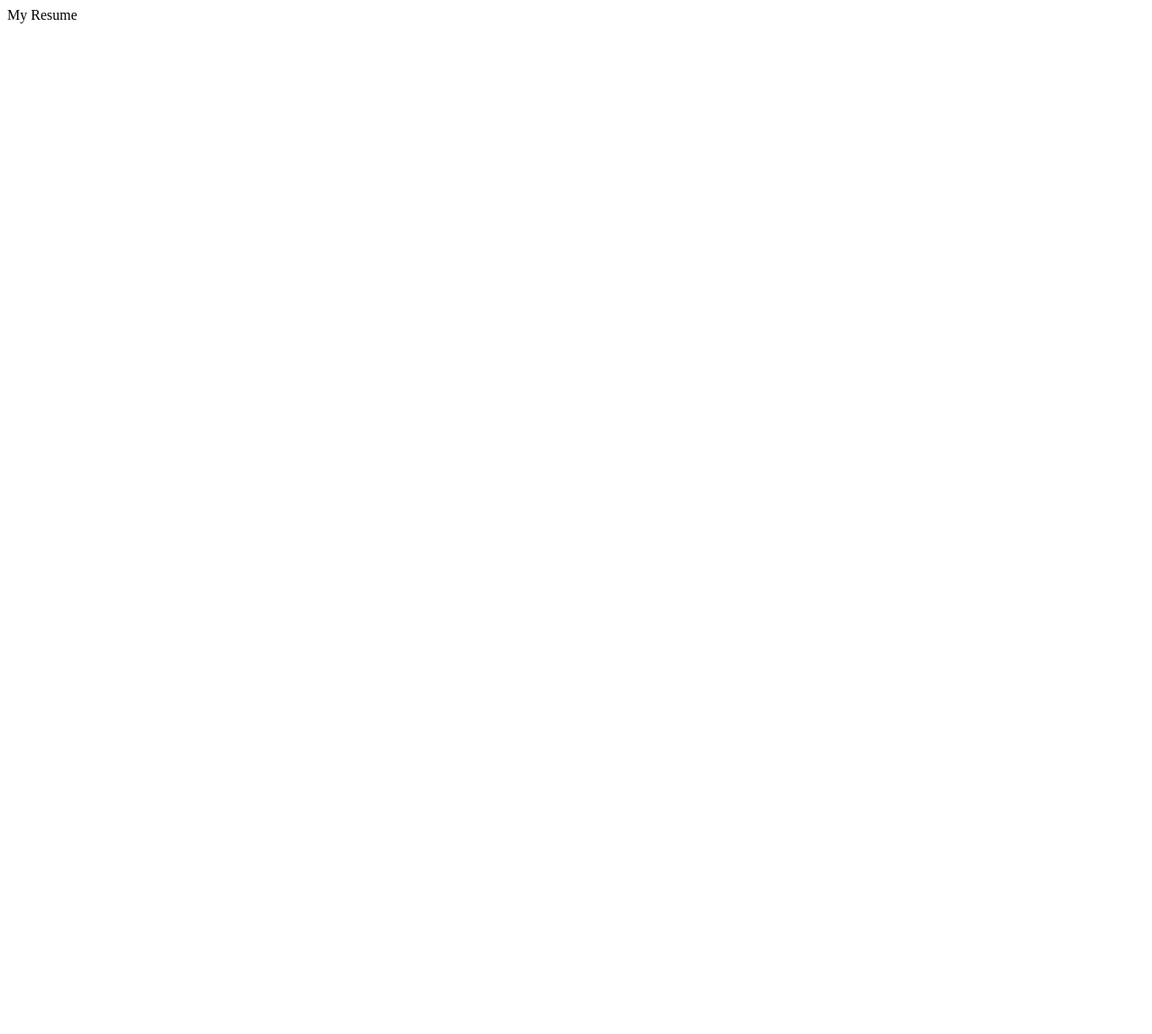
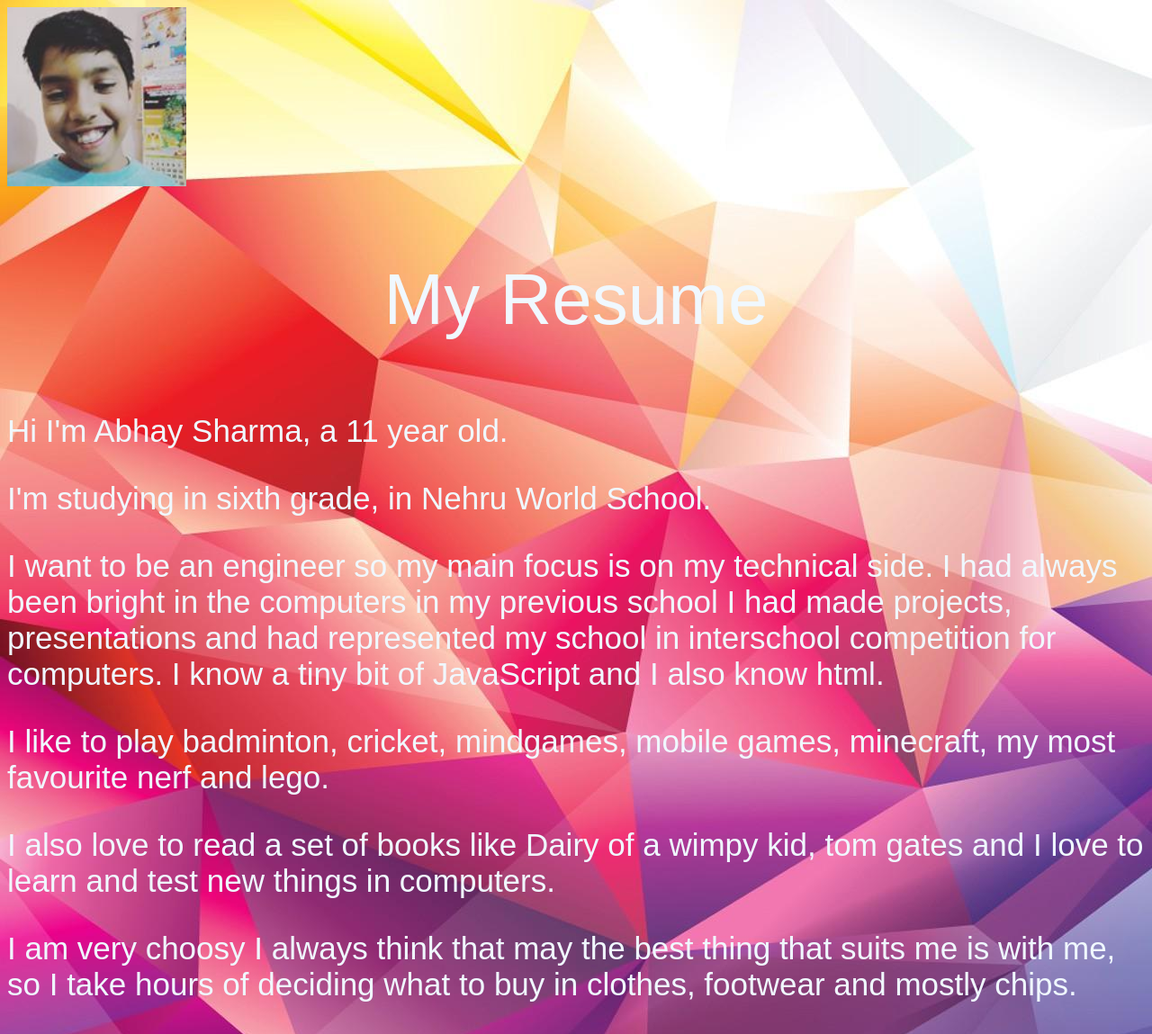
Before and after one commit to Iam-Abhay/Iam-Abhay.GitHub.io, a plain HTML site: page index.html in a window 1280 px wide. Shown: the whole page at 90% size. Before the commit the page ends 800 px from the top, so only its background shows below. Drawn offline with Linux system fonts and the light colour scheme.

Commit message:
All done

```diff
--- /dev/null
+++ b/index.css
@@ -0,0 +1,9 @@
+html{
+background-image: url('4.jpg');
+}
+img{
+    width: 199;
+}
+.font{
+    font-family: 'Montserrat', sans-serif;
+}
--- a/index.html
+++ b/index.html
@@ -1,3 +1,29 @@
 <html>
-    <p>My Resume</p>
+    <img src="pro.jpg" alt="profile picture" >
+    <head>
+       <link href="index.css" rel="stylesheet">
+    </head>
+    <div class="font">
+    <p style="font-size: 80;text-align: center; color: aliceblue;">
+        My Resume
+    </p>
+    <p style="font-size: 35; color: aliceblue;">
+        Hi I'm Abhay Sharma, a 11 year old.
+    </p>
+    <p style="font-size: 35; color: aliceblue;">
+        I'm studying in sixth grade, in Nehru World School.
+    </p>
+    <p style="font-size: 35; color: aliceblue;">
+        I want to be an engineer so my main focus is on my technical side. I had always been bright in the computers in my previous school I had made projects, presentations and had represented my school in interschool competition for computers. I know a tiny bit of JavaScript and I also know html.
+    </p>
+    <p style="font-size: 35;color: aliceblue;">
+        I like to play badminton, cricket, mindgames, mobile games, minecraft, my most favourite nerf and lego.
+    </p>
+    <p style="font-size: 35; color: aliceblue;">
+        I also love to read a set of books like Dairy of a wimpy kid, tom gates and I love to learn and test new things in computers.
+    </p>
+    <p style="font-size: 35; color: aliceblue;">
+        I am very choosy I always think that may the best thing that suits me is with me, so I take hours of deciding what to buy in clothes, footwear and mostly chips.
+    </p>
+    </div>
 </html>
```
Also changed, not shown: 4.jpg (added), pro.jpg (added).
